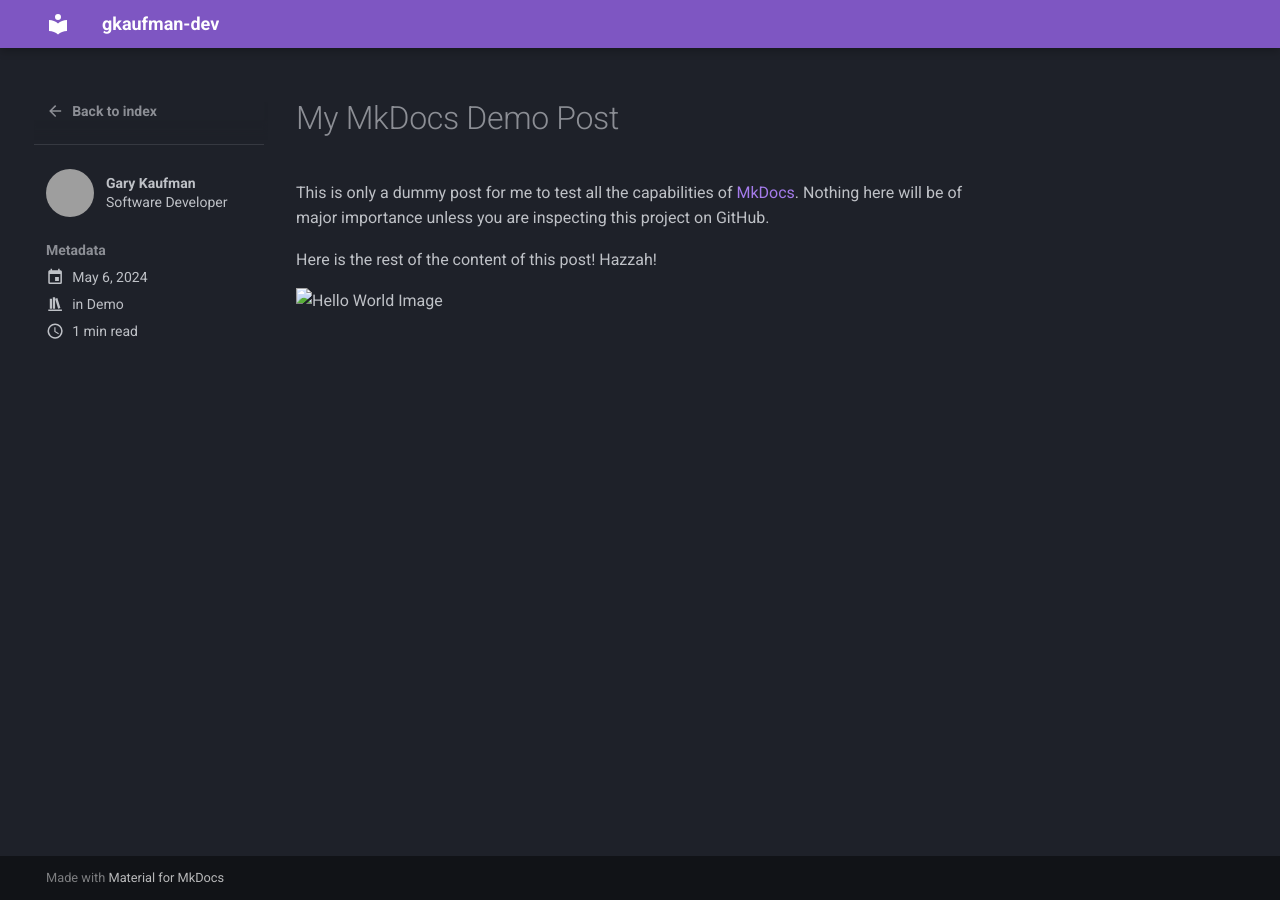
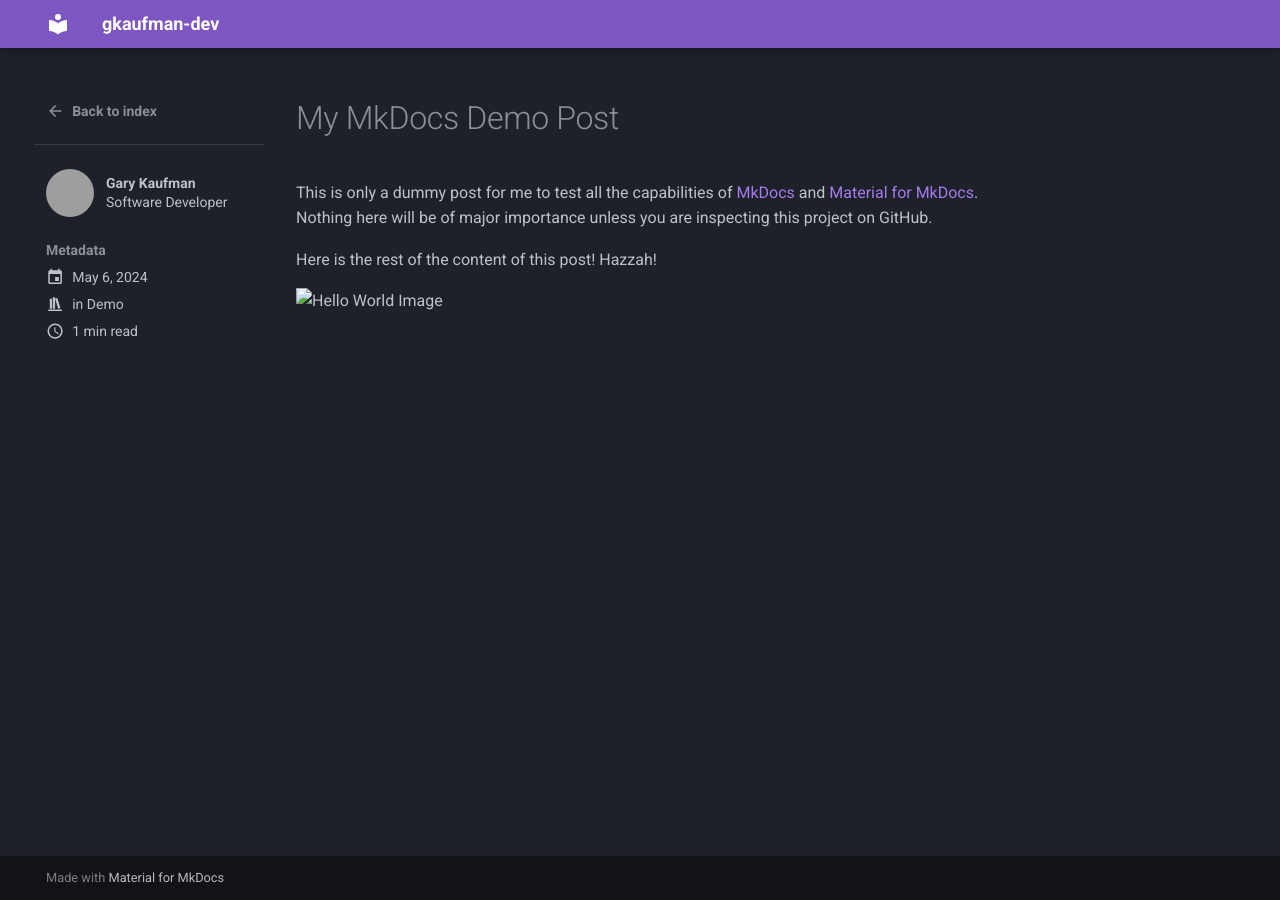
Before and after one commit to gary-kaufman/gkaufman-dev-blog, an MkDocs documentation site: the page built from docs/posts/other-post.md, in a window 1280 px wide. Built offline with MkDocs 1.6.1 and Material for MkDocs 9.7.7, drawn with Linux system fonts in a browser that asks for light colours; grey boxes are pictures that could not be loaded.

Commit message:
Verbiage Updates

```diff
--- a/docs/posts/other-post.md
+++ b/docs/posts/other-post.md
@@ -8,7 +8,7 @@ categories:
 
 # My MkDocs Demo Post
 
-This is only a dummy post for me to test all the capabilities of [MkDocs](https://www.mkdocs.org/). Nothing here will be of major importance unless you are inspecting this project on GitHub.
+This is only a dummy post for me to test all the capabilities of [MkDocs](https://www.mkdocs.org/) and [Material for MkDocs](https://squidfunk.github.io/mkdocs-material/). Nothing here will be of major importance unless you are inspecting this project on GitHub.
 
 <!-- more -->
 Here is the rest of the content of this post! Hazzah!
--- a/mkdocs.yml
+++ b/mkdocs.yml
@@ -10,4 +10,3 @@ nav:
 plugins:
   - blog:
       blog_dir: .
-      archive: false
```
Also changed, not shown: README.md (+1 -1 lines).
